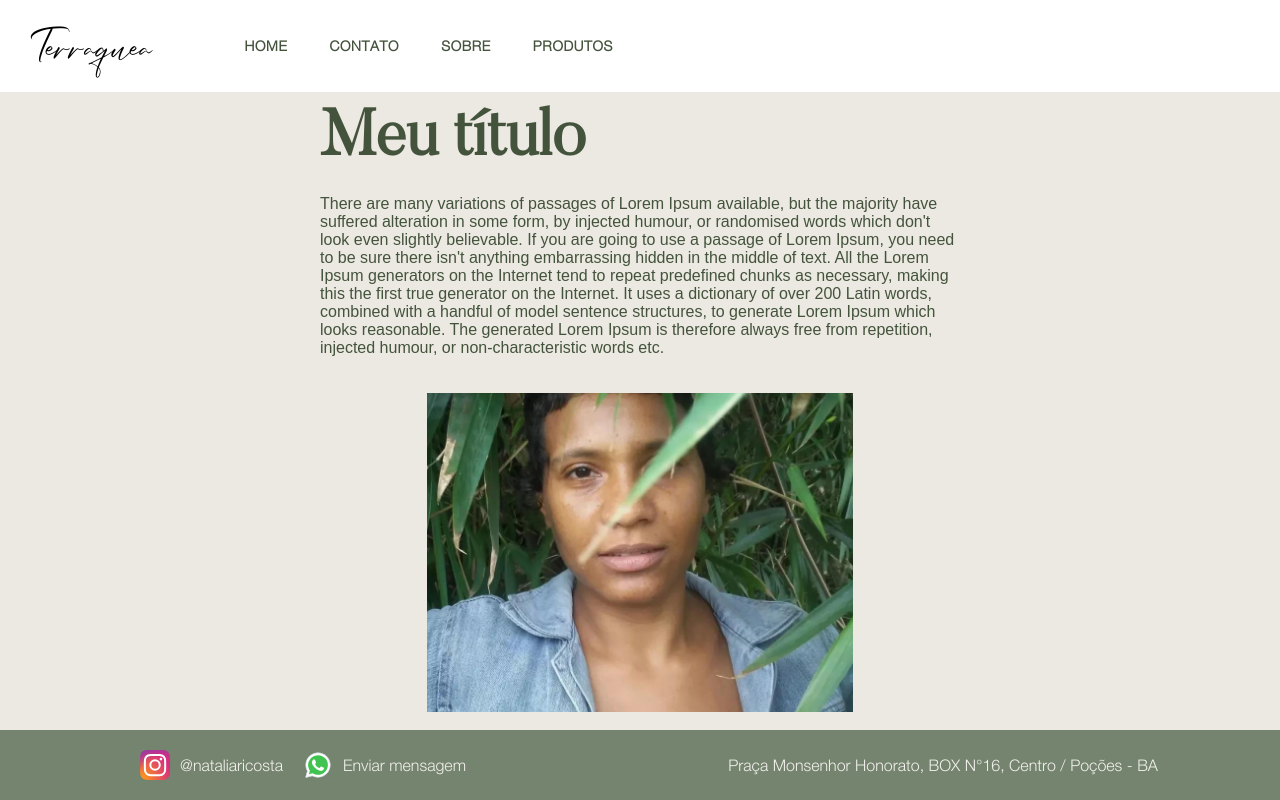
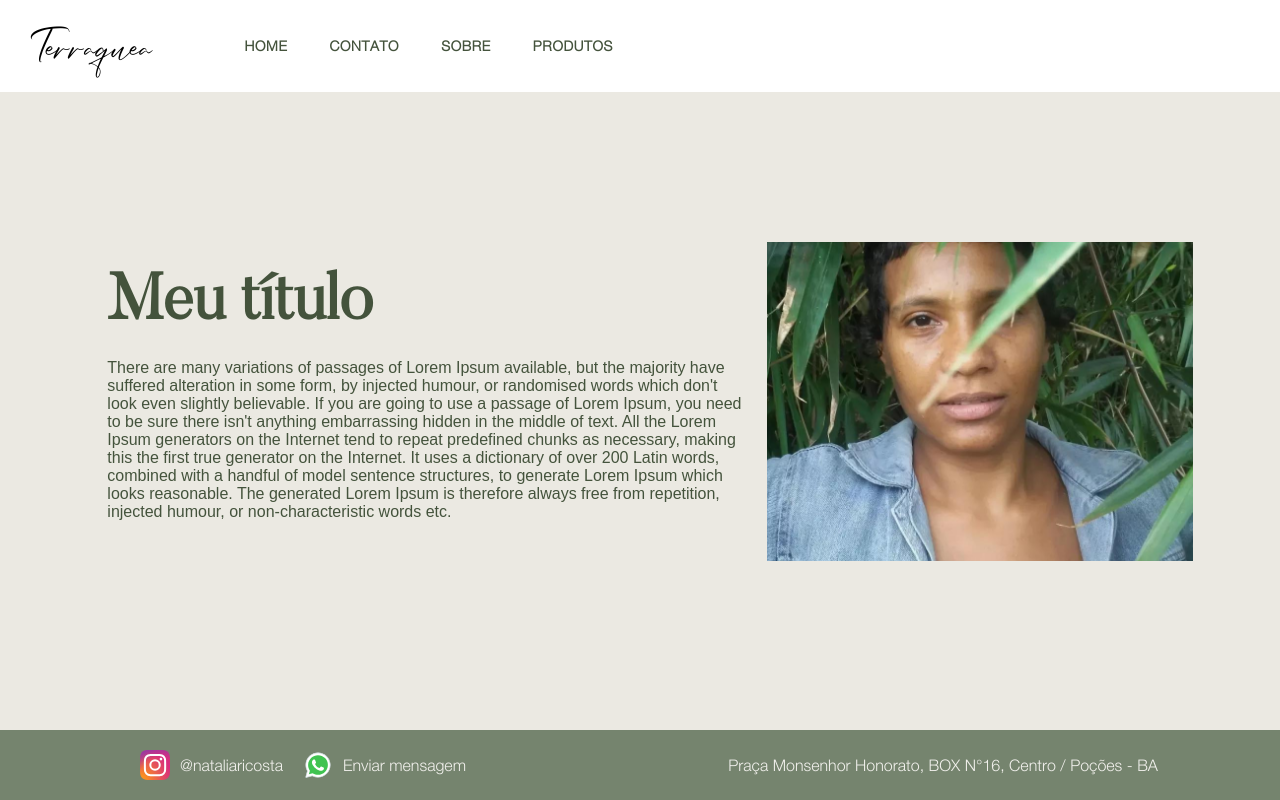
Before and after one commit to ruancostacampos/terraquea, a React (Create React App) app: page /sobre in a window 1280 px wide. Built offline with nearby package versions, Linux system fonts and the light colour scheme; a web font is replaced by a local one.

Commit message:
Corrigindo responsividade

```diff
--- a/src/components/Collage/Colage.module.css
+++ b/src/components/Collage/Colage.module.css
@@ -2,7 +2,8 @@
     display: flex;
     width: 100%;
     height: 100%;
-    flex-direction: column;
+    flex-direction: row;
+    justify-content: center;
     align-items: center;
     padding-bottom: 20px;
 }
@@ -11,6 +12,7 @@
 
 
     .collageContainer {
+        flex-direction: column !important;
         height: auto !important;
     }
 
```
